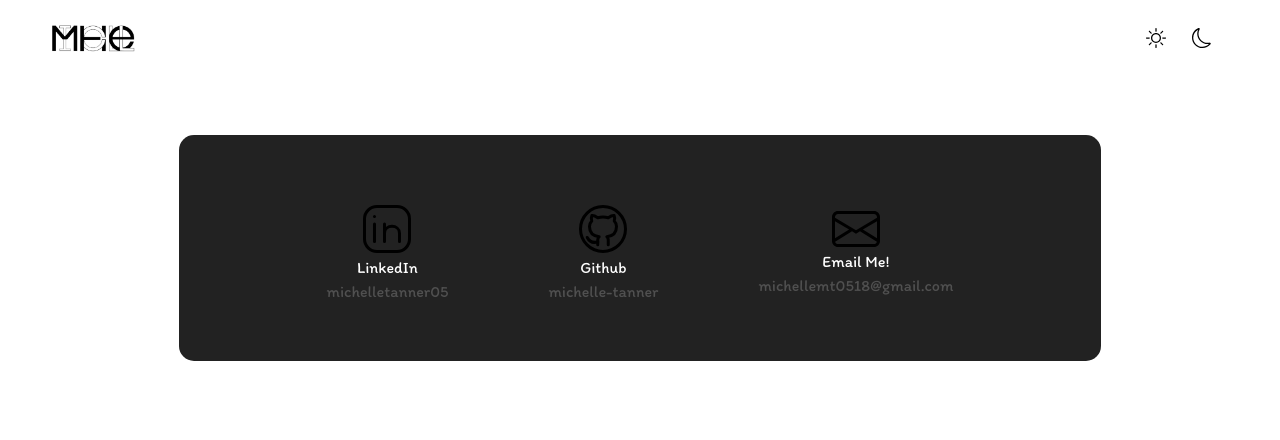
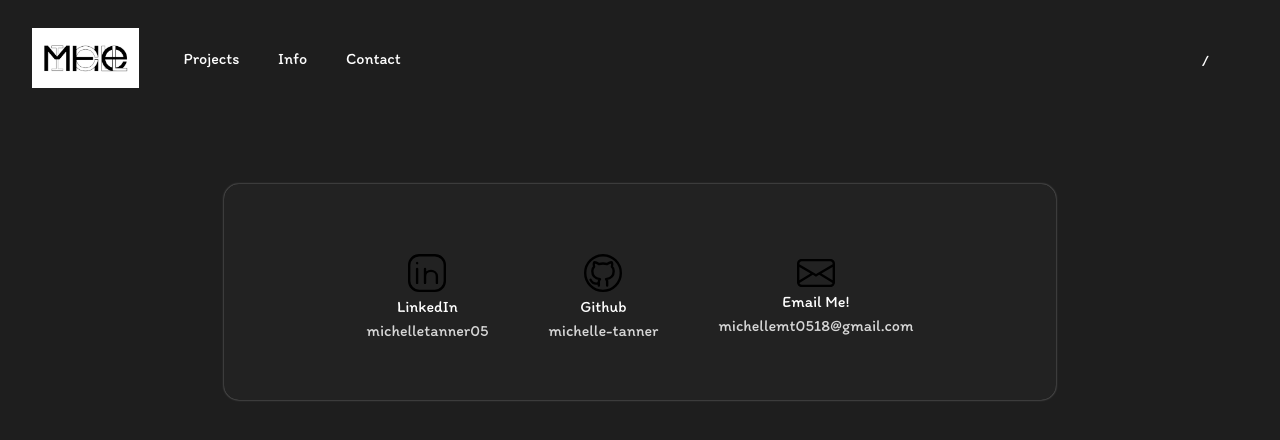
Before and after one commit to michelle-tanner/Personal-Website, a React (Vite) app in the folder website-demo/: page /contact in a window 1280 px wide. Shown: the top 440 px of the page. Built offline with nearby package versions, Linux system fonts and the light colour scheme.

Commit message:
fix website view-height (vh)

```diff
--- a/website-demo/index.html
+++ b/website-demo/index.html
@@ -12,9 +12,3 @@
     <script type="module" src="/src/main.jsx"></script>
   </body>
 </html>
-
-<style>
-  body {
-    font-family: 'Itim';
-  }
-</style>
--- a/website-demo/src/App.css
+++ b/website-demo/src/App.css
@@ -1,3 +1,12 @@
+.screen {
+  background-color: var(--background-color);
+}
+
+.main-content {
+  width: 100%;
+  height: 85vh;
+}
+
 /* #root {
   max-width: 1280px;
   margin: 0 auto;
--- a/website-demo/src/App.jsx
+++ b/website-demo/src/App.jsx
@@ -20,7 +20,7 @@
 
   return (
     <>
-    <div data-theme="dark">
+    <div className="screen" data-theme="dark">
       <Navigation />
       <main className="main-content">
         {/* <h3 className="substitute">...Main Content...</h3> */}
--- a/website-demo/src/css/ContactMe.css
+++ b/website-demo/src/css/ContactMe.css
@@ -31,10 +31,13 @@
     width: 3rem;
     padding: 5px;
 }
-
+.icon {
+    stroke: white;
+    fill: white;
+}
 .contact {
     display: flex;
     flex-direction: column;
-    padding: 10px 50px;
+    padding: 10px 30px;
     color: var(--secondary-text-color);
 }
--- a/website-demo/src/css/Footer.css
+++ b/website-demo/src/css/Footer.css
@@ -6,4 +6,6 @@
     justify-content: flex-start;
     align-items: flex-end;
 }
+
+
 /* -------------------------------------- */
--- a/website-demo/src/css/Navigation.css
+++ b/website-demo/src/css/Navigation.css
@@ -4,12 +4,14 @@
     /* font-family: 'Itim'; */
     /* font-weight: normal; */
     /* font-family: "Azeret Mono", monospace; */
+    height: 15vh;
 }
 
 .navbar {
     display: flex;
     align-items: center;
     flex-grow: 4;
+    background-color: var(--background-color);
 }
 
 /* -------------------------------------- */
@@ -91,4 +93,5 @@
 .nav-lang img {
     height: 20px;
     padding: 10px;
+    color: var(--primary-text-color);
 }
--- a/website-demo/src/index.css
+++ b/website-demo/src/index.css
@@ -1,6 +1,12 @@
+* {
+  margin: 0;
+  padding: 0;
+  box-sizing: border-box;
+  font-family: 'Itim';
+  font-weight: normal;
+}
+
 :root {
-  font-family: 'Itim'; /*found here and index.html*/
-  font-weight: normal;
   color-scheme: light dark;
 
   --background-color: white;
@@ -16,7 +22,7 @@
   --box-color: #222222;
   --box-shadow-color: rgba(255, 255, 255, 0.5);
   --primary-text-color: white;
-  --secondary-text-color: rgb(80, 80, 80);
+  --secondary-text-color: rgb(215, 215, 215);
 
 }
 
--- a/website-demo/src/pages/Home.jsx
+++ b/website-demo/src/pages/Home.jsx
@@ -21,7 +21,7 @@
 
 
     </div>
-    <Footer />
+    {/* <Footer /> */}
 
     </>
     );
```
Also changed, not shown: website-demo/src/css/App.css (deleted), website-demo/src/css/index.css (added).
